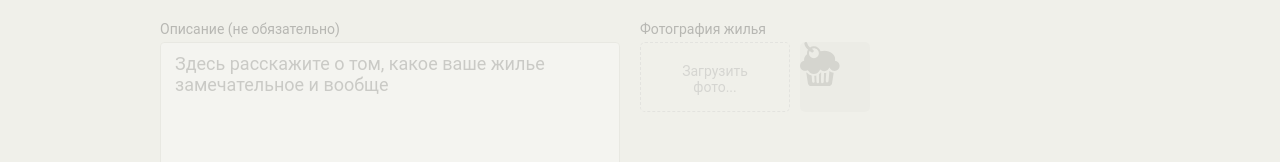
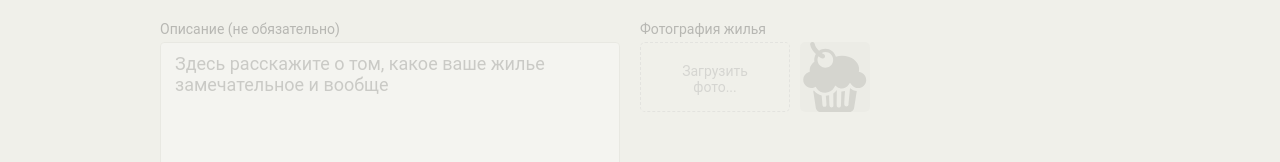
Before and after one commit to aneretina/1168847-keksobooking-19, a website: page index.html in a window 1280 px wide. Shown: the part 1204-1366 px from the top of the page. Drawn offline with Linux system fonts and the light colour scheme; files whose address does not match are found by name.

Commit message:
photo size

```diff
--- a/index.html
+++ b/index.html
@@ -177,7 +177,7 @@
               <label for="images" class="ad-form__drop-zone">Загрузить<br>фото...</label>
             </div>
             <div class="ad-form__photo">
-              <img src="img/muffin-grey.svg" alt="Фотография жилья" width="40" height="44">
+              <img src="img/muffin-grey.svg" alt="Фотография жилья" width="70" height="70">
             </div>
           </div>
         </fieldset>
```
